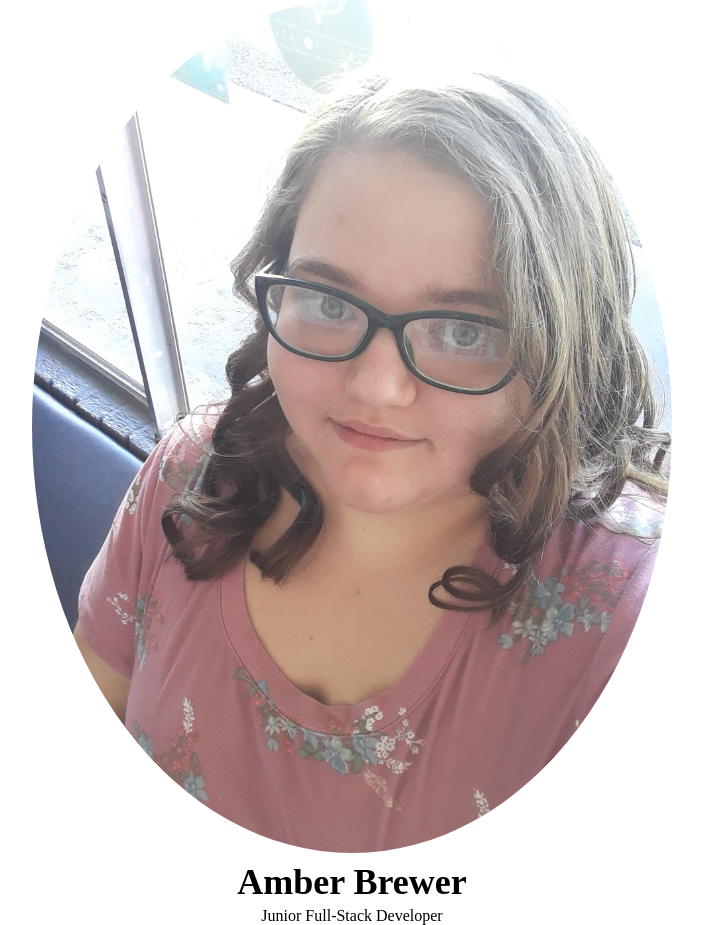
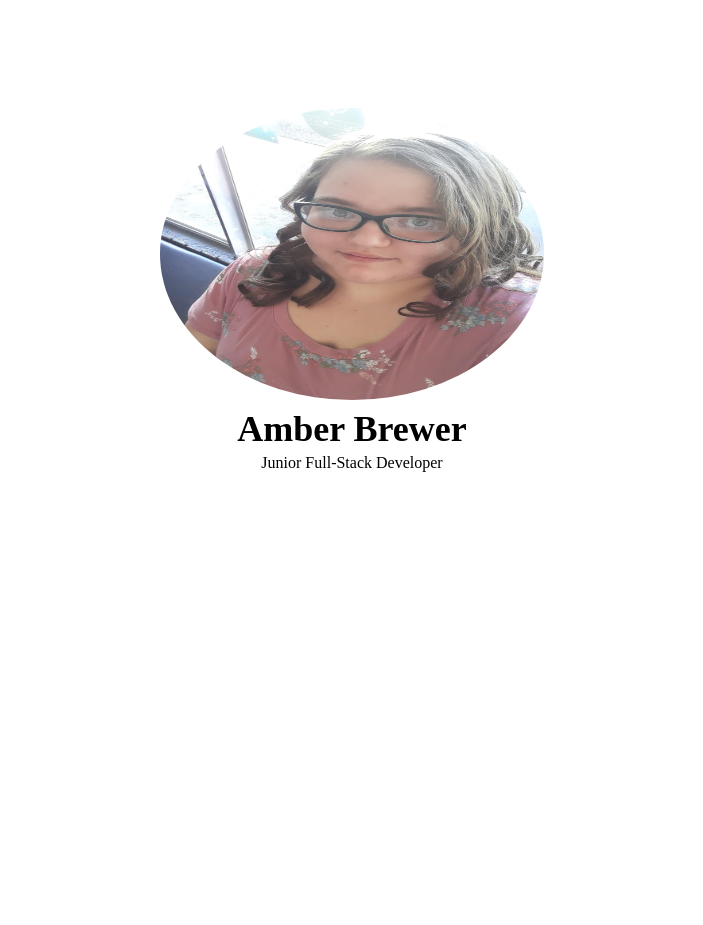
Before and after one commit to AmberBrewer/AmberBrewer.github.io, a plain HTML site: page index.html in a window 1280 px wide. Shown: the whole page, without its empty margins (288-991 px from the left). After the commit the page ends 800 px from the top, so only its background shows below. Drawn offline with Linux system fonts and the light colour scheme; files whose address does not match are found by name.

Commit message:
Vertically centered hero

```diff
--- a/index.html
+++ b/index.html
@@ -5,10 +5,12 @@
         <link rel="stylesheet" href="styles.css"/>
     </head>
     <body>
-
-        <img src="C:\Users\MCA-25\Desktop\Portfolio\amber.jpg" alt="Amber's Headshot" class="picture"/>
-        <h1 class="header">Amber Brewer</h1>
-        <h3>Junior Full-Stack Developer</h3>
-
+        <section class="hero">
+            <header>
+                <img src="C:\Users\MCA-25\Desktop\Portfolio\amber.jpg" alt="Amber's Headshot"/>
+                <h1>Amber Brewer</h1>
+                <h3>Junior Full-Stack Developer</h3>
+            </header>
+        </section>
     </body>
 </html>
--- a/styles.css
+++ b/styles.css
@@ -25,7 +25,14 @@ h1{
     font-weight: bold;
 }
 img{
-    width: 50%;
+    width: 30%;
     height: 50%;
     border-radius: 50%;
 }
+.hero{
+    outline: 10px black;
+    height: 100vh;
+    display: flex;
+    flex-direction: column;
+    justify-content: center;
+}
```
